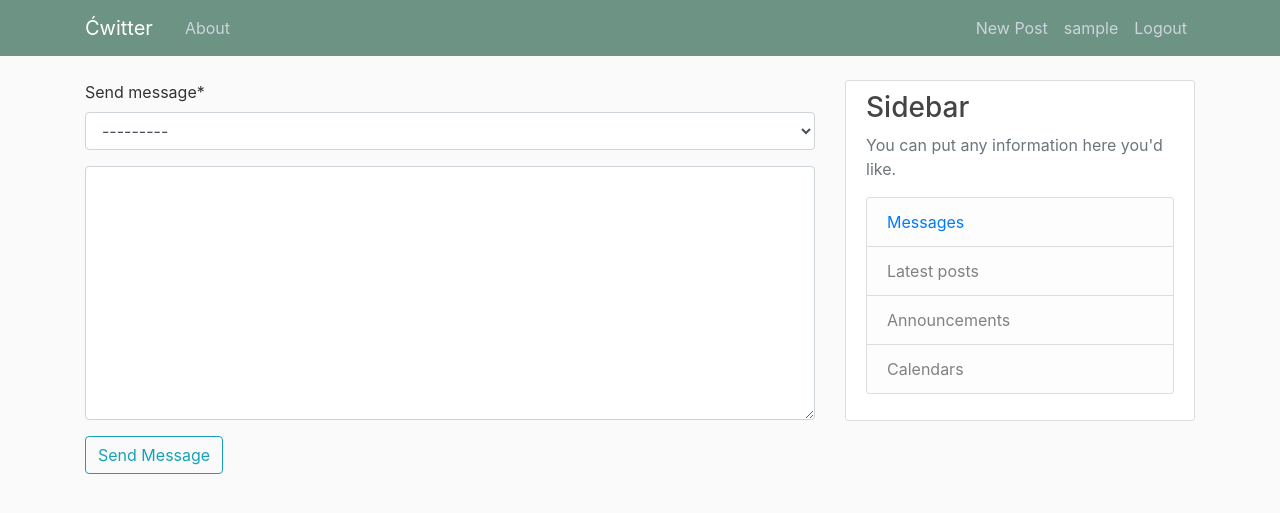
After one commit to likemoody/post_my_notes, a Django app: page /messages/ in a window 1280 px wide. The commit adds this page. Shown: the top 513 px of the page. Run offline with Django 3.2, Linux system fonts and the light colour scheme; the visitor is signed in with stand-in values (Sample User, id 1); data comes from the database, SQL or seed files in the repository; data that the repository does not hold is empty; some libraries are stand-ins or nearby versions.

Commit message:
Profile, messages, comments

```diff
--- a/posts_app/forms.py
+++ b/posts_app/forms.py
@@ -1,8 +1,18 @@
 from django import forms
-from .models import Post
+from .models import Post, Message
 
 
 class CreatePostForm(forms.ModelForm):
     class Meta:
         model = Post
         fields = ['title', 'content']
+
+
+class SendMessageForm(forms.ModelForm):
+    class Meta:
+        model = Message
+        fields = ['user_to', 'content']
+        labels = {
+            'user_to': 'Send message',
+            'content': '',
+        }
--- a/posts_app/models.py
+++ b/posts_app/models.py
@@ -9,12 +9,14 @@ class Post(models.Model):
     content = models.TextField()
     date_posted = models.DateTimeField(default=timezone.now)
     author = models.ForeignKey(User, on_delete=models.CASCADE, related_name='posts')
+    banned = models.BooleanField(default=False)
 
     def __str__(self):
         return self.title
 
     def get_absolute_url(self):
-        return reverse('post-details', kwargs={'pk': self.pk})
+        # return reverse('post-details', kwargs={'pk': self.pk})  # to redirect to newly created post
+        return reverse('home')
 
 
 class Comment(models.Model):
@@ -31,11 +33,13 @@ class Comment(models.Model):
 
 class Message(models.Model):
     content = models.TextField()
-    user_from = models.ForeignKey(User, on_delete=models.CASCADE,  # todo? CASCADE
+    date_sent = models.DateTimeField(default=timezone.now)
+    date_read = models.DateTimeField(default=timezone.now, null=True)
+    user_from = models.ForeignKey(User, on_delete=models.CASCADE,  # note to let message have sender and receiver
                                   related_name='messages_sent')
     user_to = models.ForeignKey(User, on_delete=models.CASCADE,
                                 related_name='messages_received')
-    is_read = models.BooleanField()
+    is_read = models.BooleanField(default=False)
 
     def __str__(self):
         return f'Message: {self.user_from} >> {self.user_to}'
--- a/posts_app/templates/posts_app/base_generic.html
+++ b/posts_app/templates/posts_app/base_generic.html
@@ -26,20 +26,10 @@
 <main role="main" class="container">
     <div class="row">
         <div class="col-md-8">
-            {% block content %}{% endblock %}
+            {% block content %}{% endblock content %}
         </div>
         <div class="col-md-4">
-            <div class="content-section">
-                <h3>Sidebar</h3>
-                <p class='text-muted'>You can put any information here you'd like.
-                <ul class="list-group">
-                    <li class="list-group-item list-group-item-light">Latest Posts</li>
-                    <li class="list-group-item list-group-item-light">Announcements</li>
-                    <li class="list-group-item list-group-item-light">Calendars</li>
-                    <li class="list-group-item list-group-item-light">etc</li>
-                </ul>
-                </p>
-            </div>
+            {% include 'posts_app/sidebar.html' %}
         </div>
     </div>
 </main>
--- /dev/null
+++ b/posts_app/templates/posts_app/messages.html
@@ -0,0 +1,34 @@
+{% extends 'posts_app/base_generic.html' %}
+{% load crispy_forms_tags %}
+
+{% block content %}
+    {#    {% if request.user.is_authenticated %}#}
+    {#        <form action="" method="post">#}
+    {#            {% csrf_token %}#}
+    {#            {{ form|crispy }}#}
+    {#            <input type="submit" value="Add Post" class="btn btn-outline-info mb-4">#}
+    {#        </form>#}
+    {#    {% endif %}#}
+
+    <form action="" method="post">
+        {% csrf_token %}
+        {{ send_message_form|crispy }}
+        <input type="submit" value="Send Message" class="btn btn-outline-info mb-4">
+    </form>
+    {% for pm in private_messages %}
+        <section class="media content-section">
+            {#            <img class="rounded-circle article-img" src="{{ post.author.profile.image.url }}"/>#}
+            <div class="media-body">
+                <div class="article-metadata">
+                    <small class="text-muted"><b class="mr-2">{{ pm.user_from }}
+                        >> {{ pm.user_to }}</b>{{ pm.date_sent|date:"F d, Y" }}</small>
+                    {% if not pm.is_read %}
+                        <small class="text-muted"><i>unread</i></small>
+                    {% endif %}
+                </div>
+                <p class="article-content">{{ pm.content|truncatewords:3 }}</p>
+                <a href="{% url 'message-single' pm.id %}">More</a>
+            </div>
+        </section>
+    {% endfor %}
+{% endblock %}
--- a/posts_app/templates/posts_app/navigation.html
+++ b/posts_app/templates/posts_app/navigation.html
@@ -14,7 +14,7 @@
                 <div class="navbar-nav">
                     {% if user.is_authenticated %}
                     <a class="nav-item nav-link" href="{% url 'create-post' %}">New Post</a>
-                    <a class="nav-item nav-link" href="#">{{ user.username }}</a>
+                    <a class="nav-item nav-link" href="{% url 'profile-view' %}">{{ user.username }}</a>
                     <a class="nav-item nav-link" href="{% url 'logout' %}">Logout</a>
                     {% else %}
                     <a class="nav-item nav-link" href="{% url 'login' %}">Login</a>
--- a/posts_app/templates/posts_app/post_form.html
+++ b/posts_app/templates/posts_app/post_form.html
@@ -5,6 +5,6 @@
     <form action="" method="post">
         {% csrf_token %}
         {{ form|crispy }}
-        <input type="submit" value="Add Post" class="js-button">
+        <input type="submit" value="Add Post" class="btn btn-outline-info mb-4">
     </form>
 {% endblock %}
--- /dev/null
+++ b/posts_app/templates/posts_app/sidebar.html
@@ -0,0 +1,11 @@
+<div class="content-section">
+    <h3>Sidebar</h3>
+    <p class='text-muted'>You can put any information here you'd like.
+    <ul class="list-group">
+        <li class="list-group-item list-group-item-light"><a href="{% url 'messages' %}">Messages</a></li>
+        <li class="list-group-item list-group-item-light">Latest posts</li>
+        <li class="list-group-item list-group-item-light">Announcements</li>
+        <li class="list-group-item list-group-item-light">Calendars</li>
+    </ul>
+    </p>
+</div>
--- a/posts_app/urls.py
+++ b/posts_app/urls.py
@@ -1,8 +1,11 @@
 from django.urls import path
 
-from .views import posts_views
+from .views import posts_views, messages_views
 
 urlpatterns = [
     path('', posts_views.AllPostsView.as_view(), name='home'),
-    path('create-post/', posts_views.CreatePostView.as_view(), name='create-post')
+    path('create-post/', posts_views.CreatePostView.as_view(), name='create-post'),
+    path('post/<int:post_id>', posts_views.PostDetailsView.as_view(), name='post-details'),
+    path('messages/', messages_views.MessagesView.as_view(), name='messages'),
+    path('message/<int:message_id>', messages_views.SingleMessageView.as_view(), name='message-single')
 ]
--- /dev/null
+++ b/posts_app/views/messages_views.py
@@ -0,0 +1,45 @@
+import datetime
+
+from django.contrib import messages
+from django.contrib.auth.mixins import LoginRequiredMixin
+from django.contrib.auth.models import User
+from django.db.models.query_utils import Q
+from django.shortcuts import render, redirect
+from django.views.generic.base import View
+
+from ..forms import SendMessageForm
+from ..models import Message
+
+
+class MessagesView(LoginRequiredMixin, View):
+    def get(self, request):
+        private_messages = Message.objects.filter(
+            Q(user_to=request.user.id) |
+            Q(user_from=request.user.id)).order_by('-date_sent')
+        send_message_form = SendMessageForm(initial={'user_from': request.user})
+
+        return render(request, 'posts_app/messages.html', locals())
+
+    def post(self, request):
+        send_message_form = SendMessageForm(request.POST)
+
+        if send_message_form.is_valid():
+            user_from = User.objects.get(pk=request.user.id)
+            user_to = send_message_form.cleaned_data.get('user_to')
+            content = send_message_form.cleaned_data.get('content')
+
+            sent_message = Message(user_from=user_from, user_to=user_to, content=content)
+            sent_message.save()
+            messages.success(request, 'Message has been sent.')
+
+        return redirect('messages')
+
+
+class SingleMessageView(LoginRequiredMixin, View):
+    def get(self, request, message_id):
+        private_message = Message.objects.get(pk=message_id)
+        private_message.is_read = True
+        private_message.date_read = datetime.datetime.now()
+        private_message.save()
+
+        return render(request, 'posts_app/message_single.html', locals())
--- a/users/urls.py
+++ b/users/urls.py
@@ -1,6 +1,6 @@
 from django.urls import path
 from django.contrib.auth import views as auth_views
-from .views import auth
+from .views import auth, profile
 
 urlpatterns = [
     path('login/', auth_views.LoginView.as_view(template_name='login.html'),
@@ -8,5 +8,6 @@ urlpatterns = [
     path('logout/', auth_views.LogoutView.as_view(template_name='logout.html'),
          name='logout'),
     path('registration/', auth.UserRegistrationView.as_view(), name='registration'),
-    # path('registration/', auth.registration, name='registration'),
+    path('profile-view/', profile.UserProfileView.as_view(), name='profile-view'),
+    path('profile-edit/', profile.UserProfileEditView.as_view(), name='profile-edit'),
 ]
```
Also changed, not shown: posts_app/templates/posts_app/home.html (+9 -4 lines), posts_app/templates/posts_app/message_single.html (added, +15 -0 lines), posts_app/templates/posts_app/post_details.html (added, +27 -0 lines), posts_app/views/posts_views.py (+9 -10 lines), users/forms.py (+8 -0 lines), users/templates/users/profile_edit.html (added, +25 -0 lines), users/templates/users/profile_view.html (added, +39 -0 lines), users/views/profile.py (added, +34 -0 lines).
